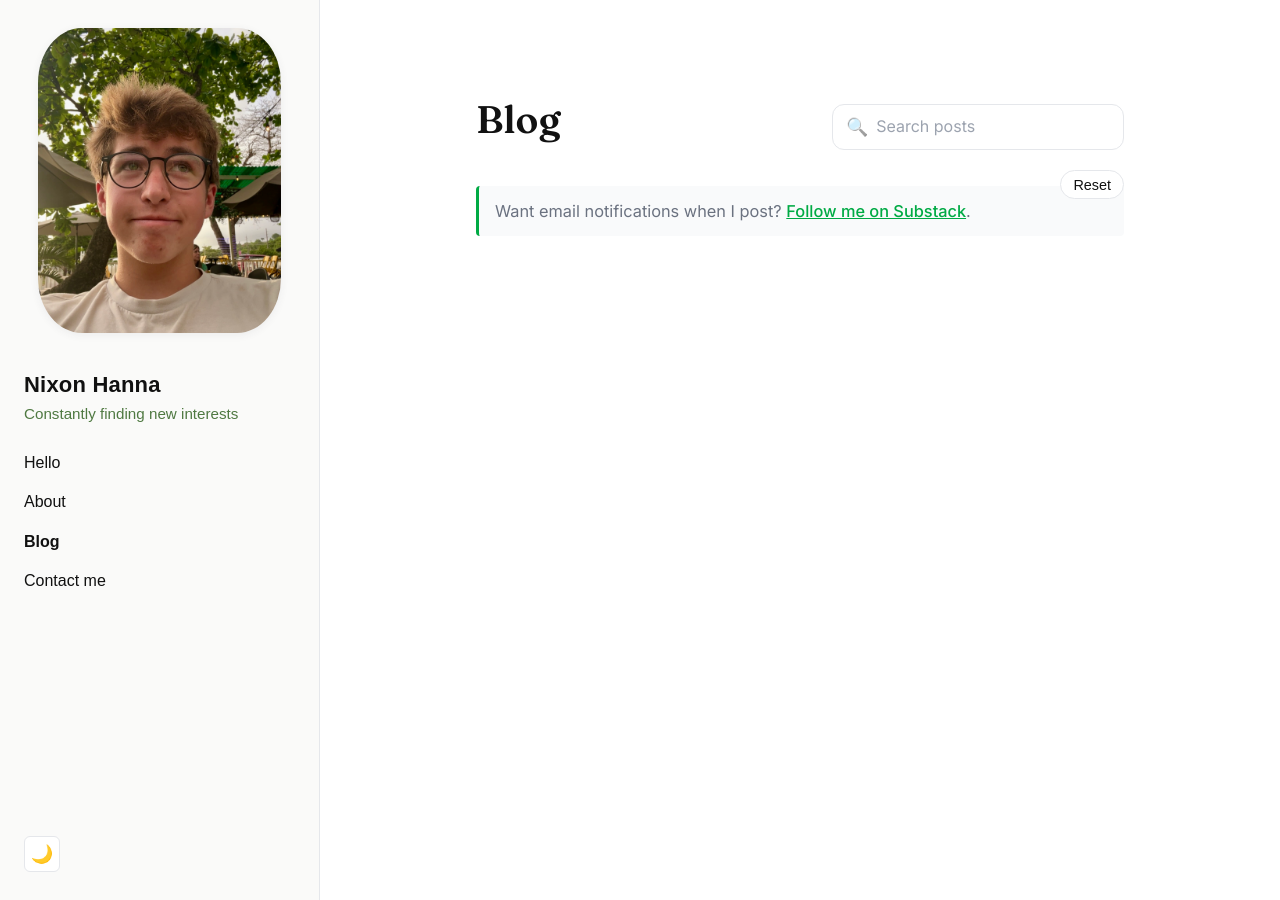
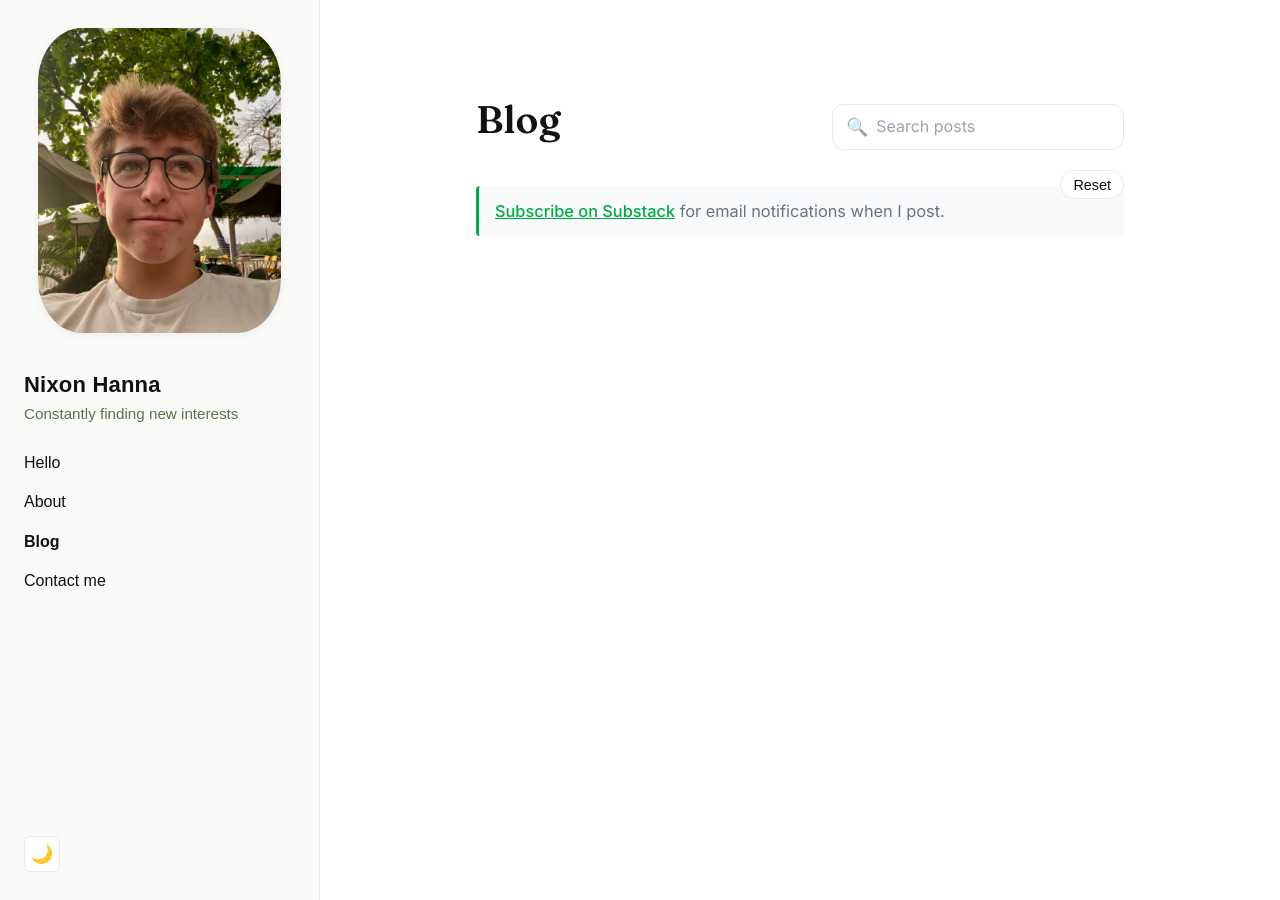
Before and after one commit to nhanna95/personal-website, a Jekyll site: the page built from blog.html, in a window 1280 px wide. Built offline with Jekyll 4.4.1, drawn with Linux system fonts in a browser that asks for light colours.

Commit message:
Fix HTML structure and update Substack link to subscribe page

```diff
--- a/blog.html
+++ b/blog.html
@@ -21,8 +21,8 @@ permalink: /blog.html
 </form>
 
 <div class="substack-notice">
-    <p>Want email notifications when I post? <a href="https://substack.com/@noxin" target="_blank"
-            rel="noopener noreferrer">Follow me on Substack</a>.</p>
+    <p><a href="https://noxin.substack.com/subscribe" target="_blank" rel="noopener noreferrer">Subscribe on
+            Substack</a> for email notifications when I post.</p>
 </div>
 
 <section class="post-list" id="welcome-post"></section>
```
